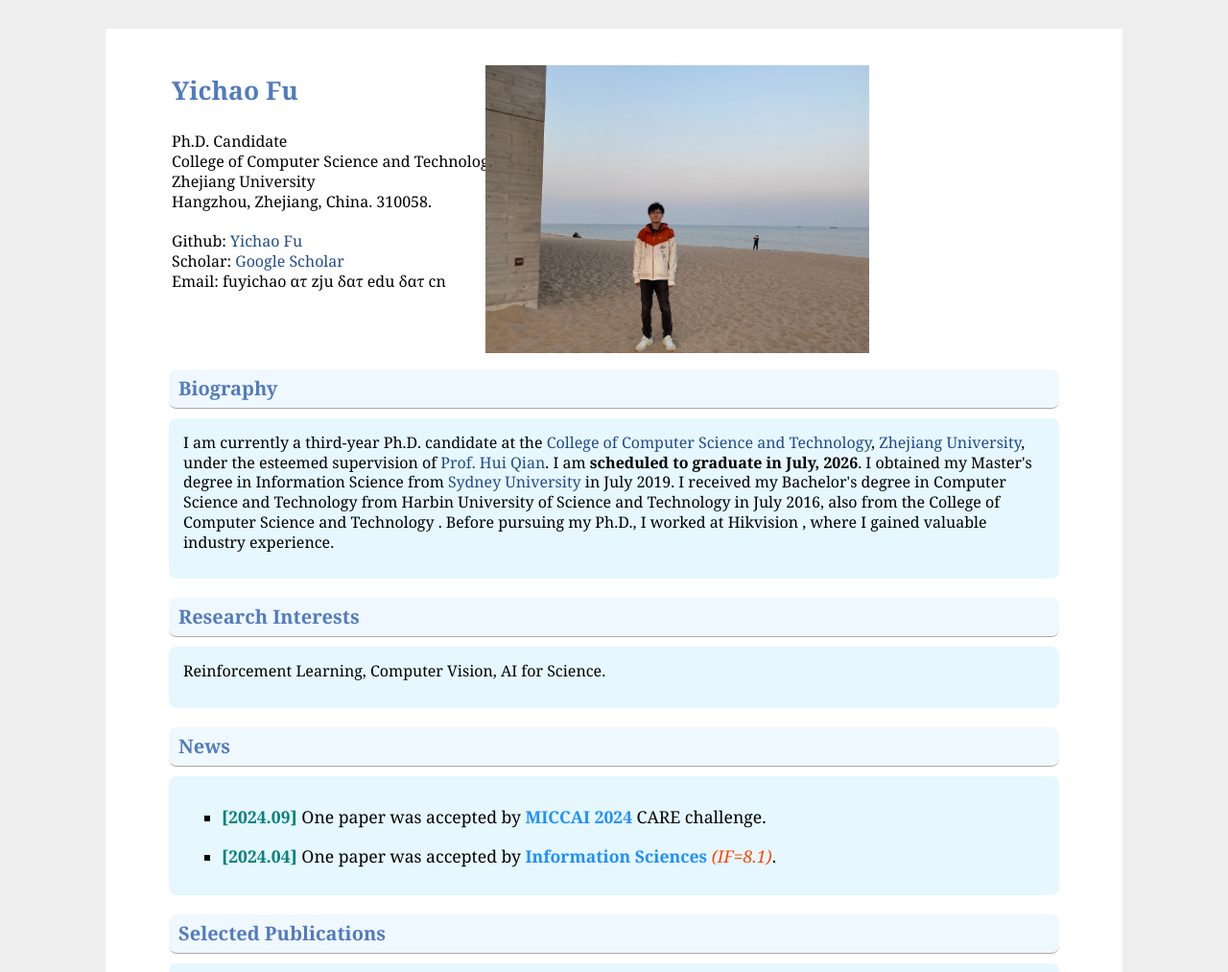
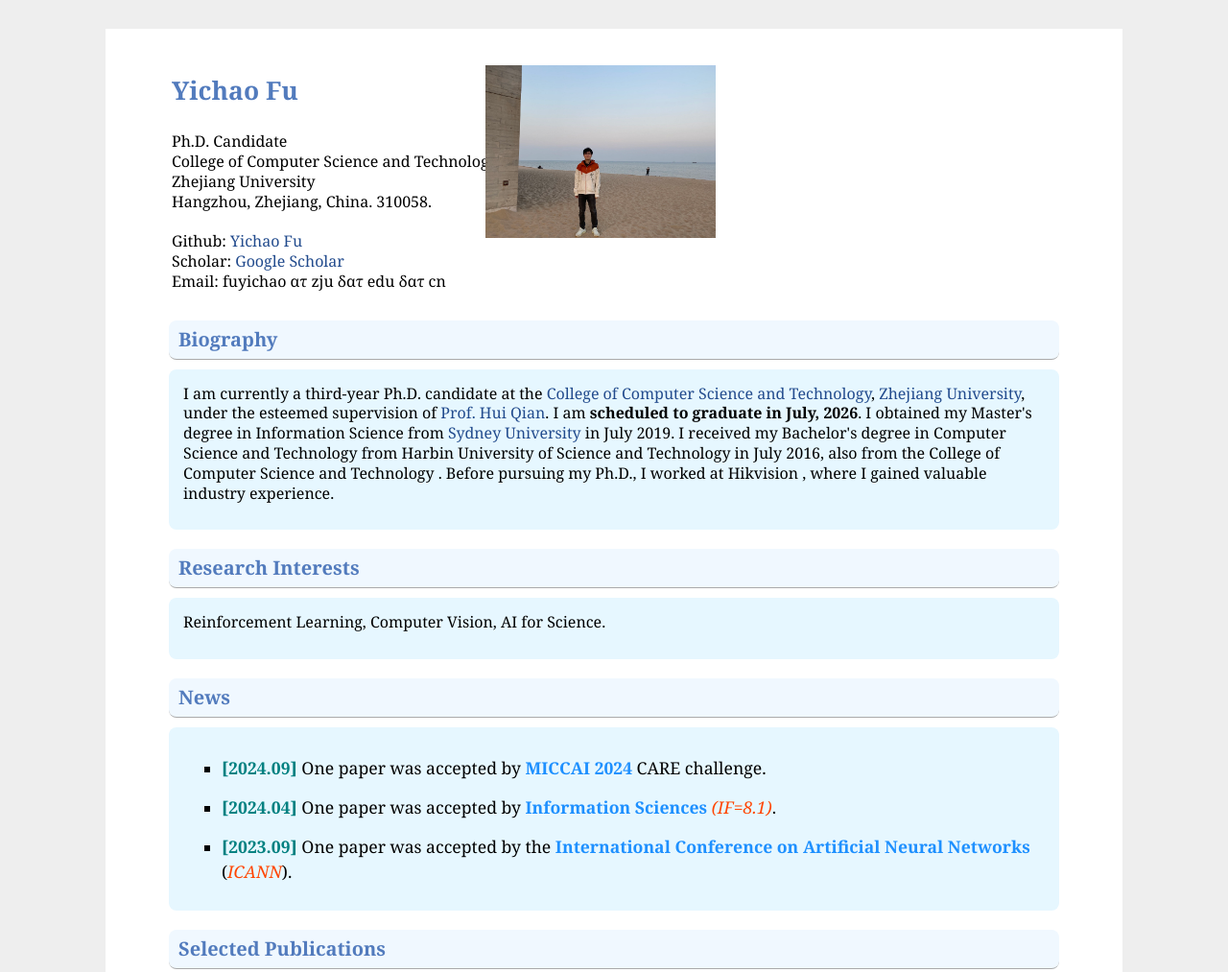
Before and after one commit to LuckyCheese/yichaofu.github.io, a plain HTML site: page index.html in a window 1280 px wide. Shown: the top 1013 px of the page at 96% size. Drawn offline with Linux system fonts and the light colour scheme.

Commit message:
Add files via upload

```diff
--- a/index.html
+++ b/index.html
@@ -57,7 +57,7 @@
     <ul>
         <li><span class="news-item"><b>[2024.09]</b> One paper was accepted by <span class="journal-name">MICCAI 2024</span> CARE challenge.</li>
         <li><span class="news-item"><b>[2024.04]</b> One paper was accepted by <span class="journal-name">Information Sciences</span> <i>(IF=8.1)</i>.</li>
-
+        <li><span class="news-item"><b>[2023.09]</b> One paper was accepted by the <span class="journal-name">International Conference on Artificial Neural Networks</span> (<i>ICANN</i>).</li>
     </ul>
 </div>
 
@@ -198,7 +198,7 @@ Last updated on Nov 22nd, 2024.
 
     /* Profile image setup, setting a fixed max-width */
     .profile-image img {
-        width: 100%; /* Adjust this percentage to control image width */
+        width: 60%; /* Adjust this percentage to control image width */
         max-width: 400px; /* Ensure image doesn't become too large */
         height: auto;
     }
```
